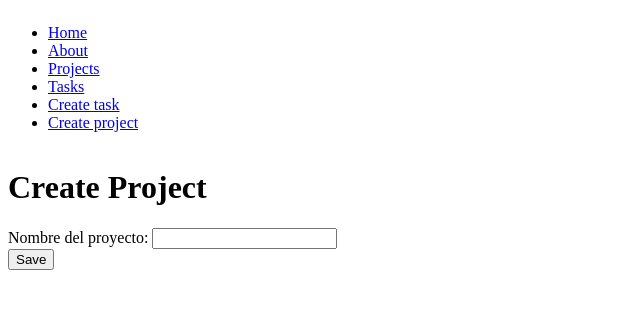
After one commit to aledjv22/django-bases, a Django app: page /create_project/ in a window 1280 px wide. The commit adds this page. Shown: the top 309 px of the page, without its empty margins (0-640 px from the left). Run offline with Django 5.2, Linux system fonts and the light colour scheme.

Commit message:
Formularios POST

```diff
--- a/myapp/forms.py
+++ b/myapp/forms.py
@@ -3,3 +3,6 @@ from django import forms
 class CreateNewTask(forms.Form):
   title = forms.CharField(label="Titulo de tarea", max_length=200)
   description = forms.CharField(label="descripción de la tarea",widget=forms.Textarea)
+
+class CreateNewProject(forms.Form):
+  name = forms.CharField(label="Nombre del proyecto", max_length=200)
--- a/myapp/templates/layouts/base.html
+++ b/myapp/templates/layouts/base.html
@@ -15,6 +15,9 @@
     <li>
       <a href="/create_task">Create task</a>
     </li>
+    <li>
+      <a href="/create_project">Create project</a>
+    </li>
   </ul>
 </nav>
 
--- /dev/null
+++ b/myapp/templates/projects/create_project.html
@@ -0,0 +1,13 @@
+{% extends '../layouts/base.html' %}
+
+{% block content %}
+  <h1>Create Project</h1>
+
+  <form method="post">
+    {% csrf_token %}
+    {{form}}
+    <button>
+      Save
+    </button>
+  </form>
+{% endblock %}
--- a/myapp/urls.py
+++ b/myapp/urls.py
@@ -8,4 +8,5 @@ urlpatterns = [
     path('projects/', views.projects),
     path('tasks/', views.tasks),
     path('create_task/', views.create_task),
+    path('create_project/', views.create_project),
 ]
--- a/myapp/views.py
+++ b/myapp/views.py
@@ -1,7 +1,7 @@
 from django.http import HttpResponse
 from django.shortcuts import render, redirect
 from .models import Project, Task
-from .forms import CreateNewTask
+from .forms import CreateNewTask, CreateNewProject
 
 # Create your views here.
 
@@ -46,3 +46,12 @@ def create_task(request):
     project_id=1)
 
     return redirect('/tasks') # Redirige a la vista tasks
+
+def create_project(request):
+  if request.method == 'GET':
+    return render(request, 'projects/create_project.html', {
+    'form': CreateNewProject(),
+  })
+  else:
+    Project.objects.create(name=request.POST['name'])
+    return redirect('/projects') # Redirige a la vista projects
```
